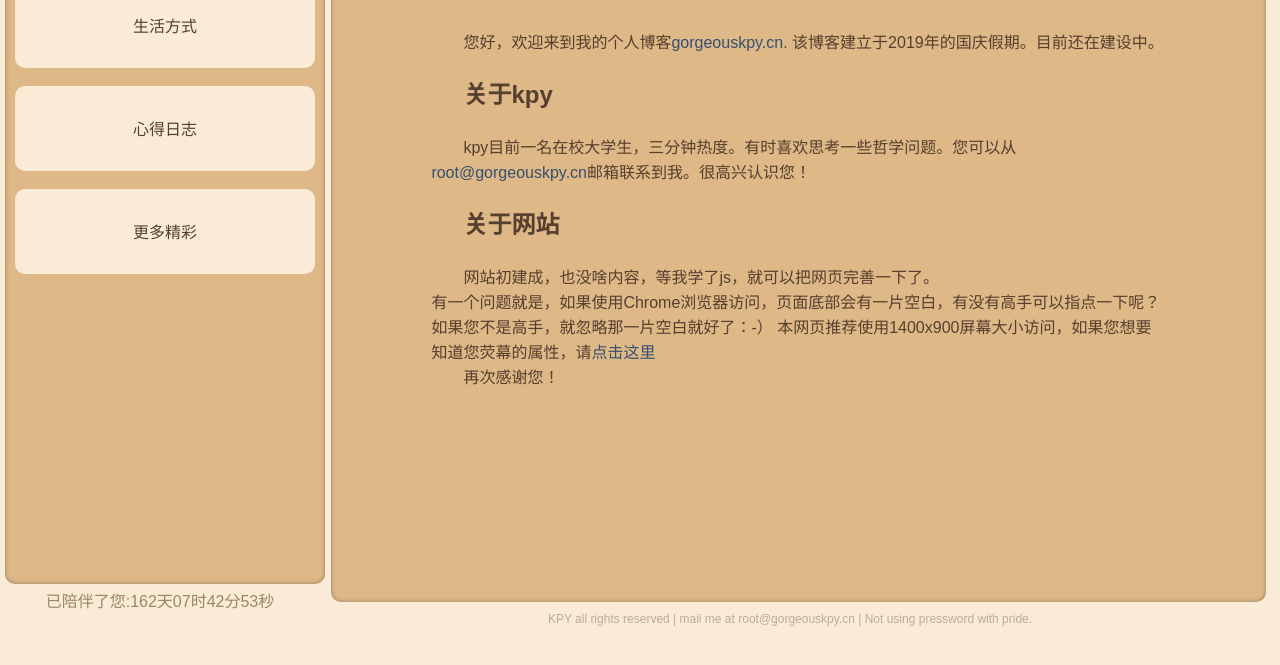
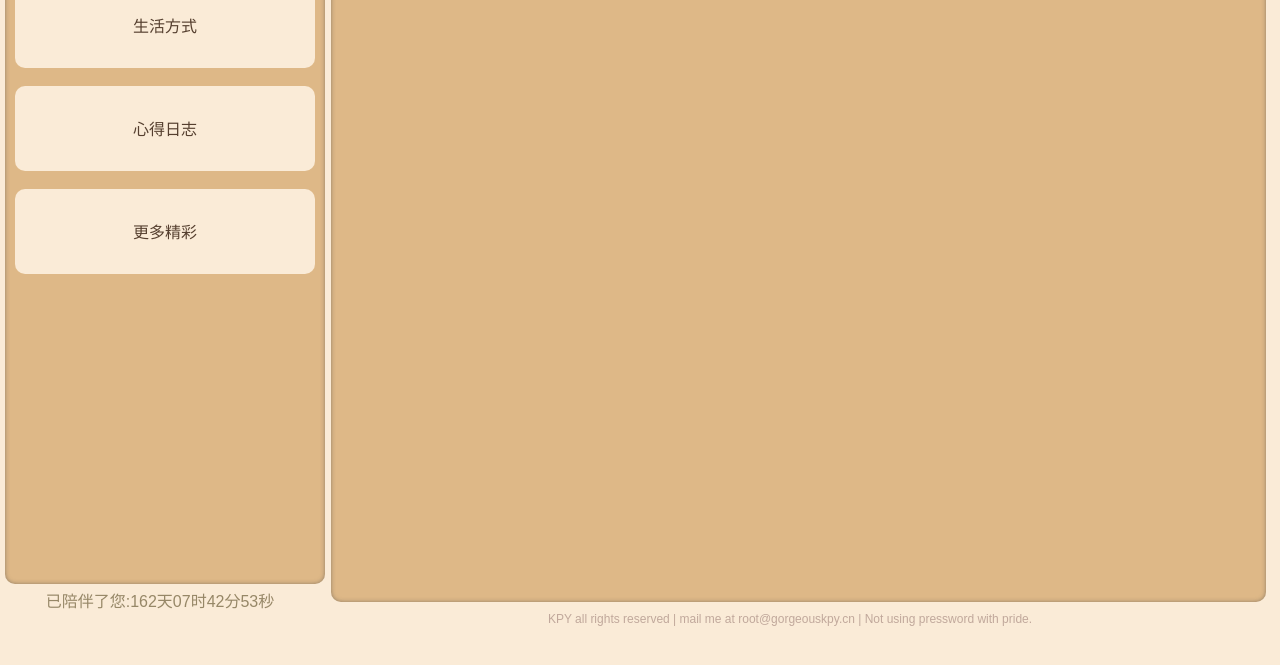
Before and after one commit to gorgeouskpy/gorgeouskpy.github.io, a plain HTML site: page index_old.html in a window 1280 px wide. Shown: the part 185-850 px from the top of the page. Drawn offline with Linux system fonts and the light colour scheme.

Commit message:
remove content

```diff
--- a/index_old.html
+++ b/index_old.html
@@ -64,23 +64,7 @@
             <div class="textr">
                 <h1>网站简介</h1>
 
-                <p>您好，欢迎来到我的个人博客<a href="#">gorgeouskpy.cn</a>.
-                    该博客建立于2019年的国庆假期。目前还在建设中。</p>
-
-                <h2>关于kpy</h2>
-
-                <p>kpy目前一名在校大学生，三分钟热度。有时喜欢思考一些哲学问题。您可以从<a
-                        href="mailto:root@gorgeouskpy.cn">root@gorgeouskpy.cn</a>邮箱联系到我。很高兴认识您！</p>
-
-                <h2>关于网站</h2>
-
-                <p>网站初建成，也没啥内容，等我学了js，就可以把网页完善一下了。<br />
-                    有一个问题就是，如果使用Chrome浏览器访问，页面底部会有一片空白，有没有高手可以指点一下呢？如果您不是高手，就忽略那一片空白就好了：-）
-                    本网页推荐使用1400x900屏幕大小访问，如果您想要知道您荧幕的属性，请<a href="/practises/js17.html">点击这里</a></p>
-
-                <h2></h2>
-
-                <p>再次感谢您！</p>
+<removeContent/>
 
             </div>
         </div>
```
